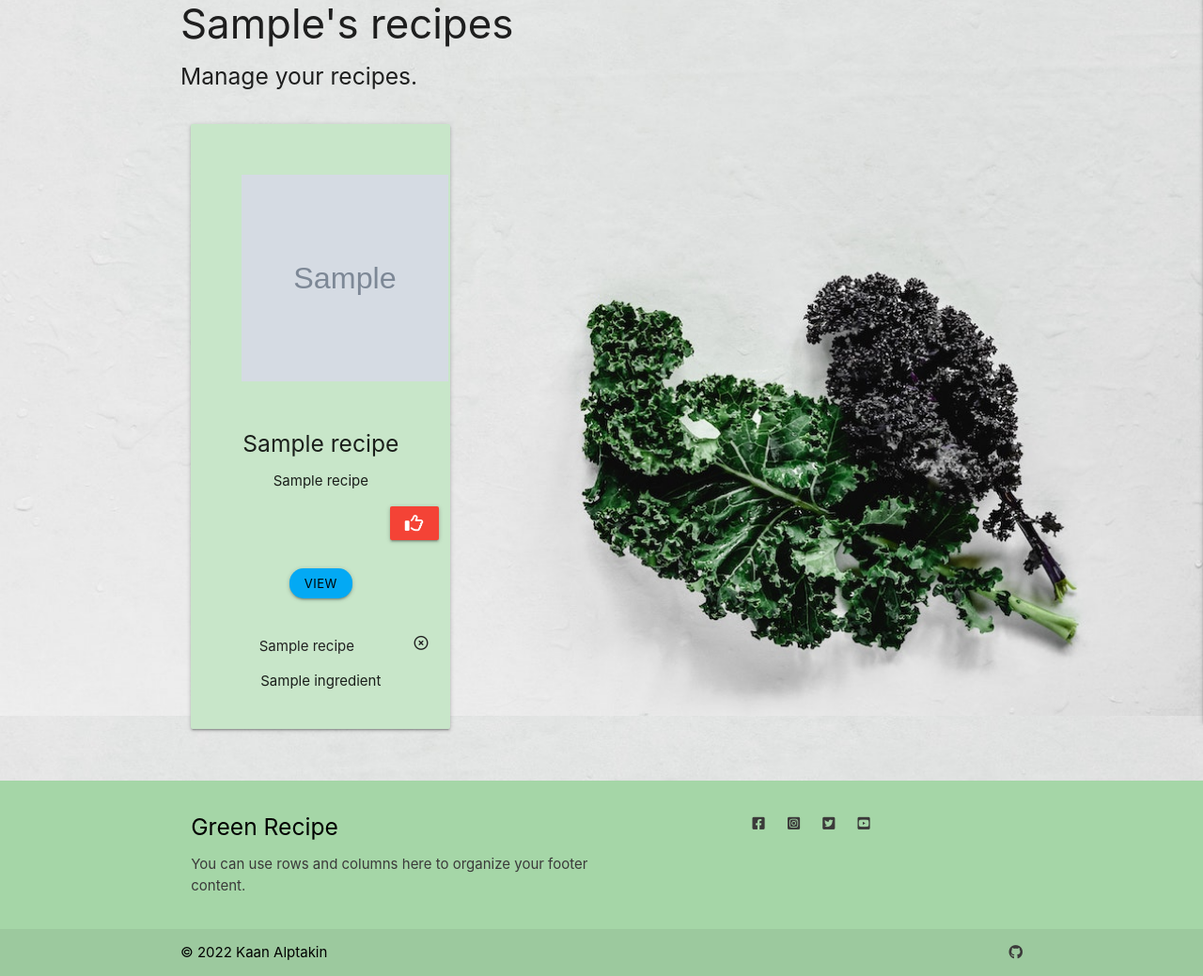
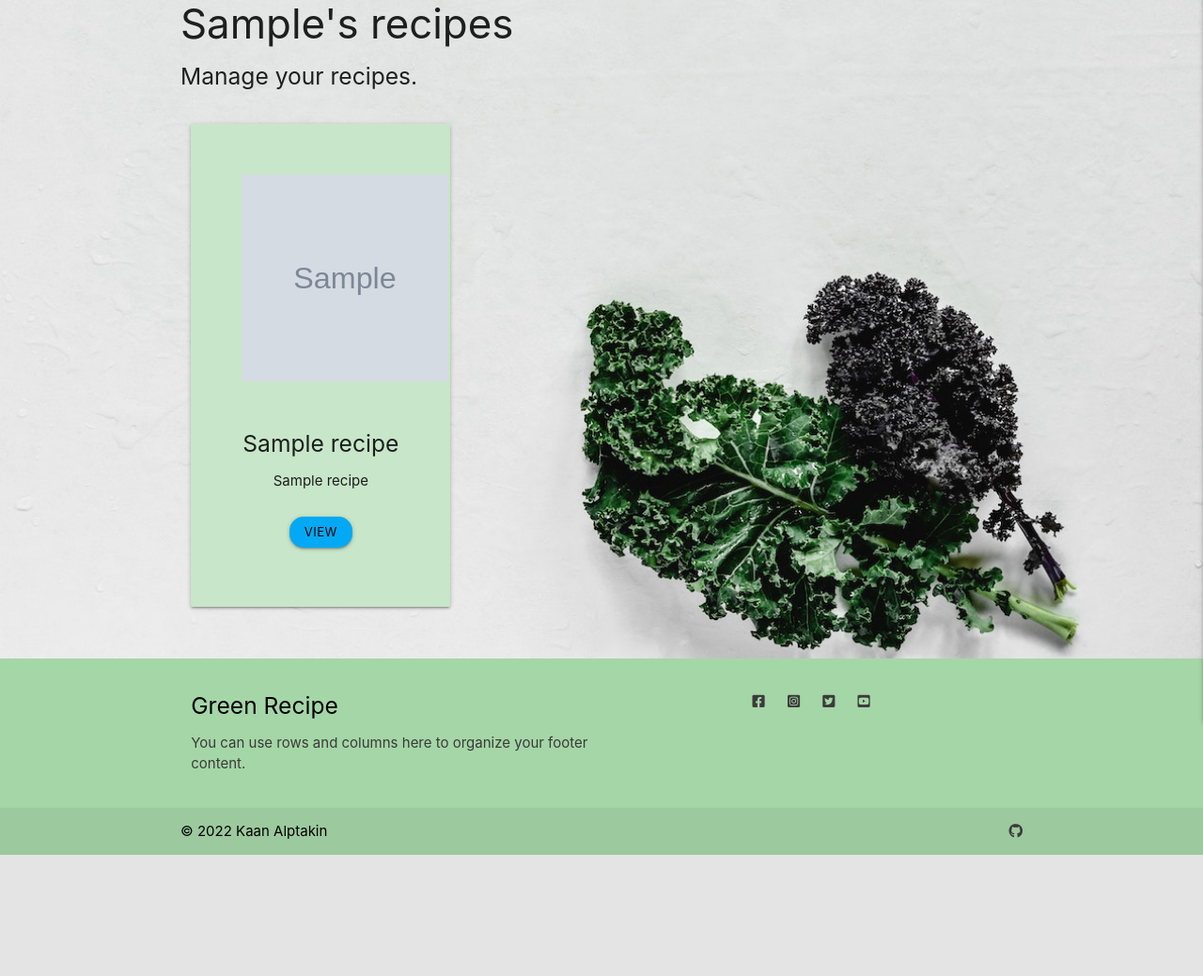
Before and after one commit to kaanalptkn/myrecepie.ka3, a Flask app: a page that uses templates/my_recipes.html in a window 1280 px wide. Shown: the part 91-1130 px from the top of the page at 94% size. After the commit the page ends 1001 px from the top, so only its background shows below. Run offline with Flask 2, Linux system fonts and the light colour scheme; the visitor is signed in with stand-in values (Sample User, id 1); grey boxes marked "Sample" are stand-in pictures; a database or web service that is not in the repository returns one stand-in record (values such as "Sample title"); some libraries are stand-ins or nearby versions.

```diff
--- a/templates/categories.html
+++ b/templates/categories.html
@@ -41,7 +41,7 @@
                  <a href="{{ url_for('recipe', recipe_id=recipe._id) }}" class="waves-effect waves-light black-text btn-small m-4 button">View</a>
                     {% if session.user|lower == recipe.created_by|lower %}
                     <a href="{{ url_for('edit_recipe', recipe_id=recipe._id) }}" class="btn-small green lighten-2 accent-4 button">Edit</a>
-                    <a href="{{ url_for('delete_recipe', recipe_id=recipe._id) }}" class="btn-small black-text red lighten-1 accent-4 button">Delete</a>
+                    <a href="{{ url_for('delete_recipe', recipe_id=recipe._id) }}" class="btn-small black-text red lighten-2 accent-4 button">Delete</a>
                 {% endif %}
             </div>
         </div>
--- a/templates/my_recipes.html
+++ b/templates/my_recipes.html
@@ -25,24 +25,10 @@
                     <div class="card-content">
                         <h5 class="">{{ recipe.recipe_name.capitalize() }}</h5>
                         <p class="card-title">{{ recipe.category_name }}</p>
-                        <div class="row">
-                            <a class="btn halfway-fab waves-effect waves-light red right"><i class="far fa-thumbs-up"></i></a>
-                        </div>
                         <!--User can click this button and see full of their ow recipes-->
                         <div class="row">
                             <h5><a href="{{ url_for('recipe', recipe_id=recipe._id) }}" class="btn-small light-blue black-text button">View</a></h5>
                         </div>
-                    </div>
-                    <div class="card-reveal">
-                        <span class="card-title grey-text text-darken-4">{{ recipe.recipe_name.capitalize() }}<i
-                                class="far fa-times-circle right"></i></span>
-                           <ul>
-                            {% for ingredient in recipe.ingredients %}
-                            <li>
-                                {{ ingredient }}
-                            </li>
-                        {% endfor %}
-                           </ul>
                     </div>
                     <!--User can edit or delete their own recipes-->
                     {% if session.user|lower == recipe.created_by|lower %}
```
Also changed, not shown: README.md, static/md_images/mockup.png (added), static/testing/Bug2-ingredinets-isnt-save-when-edit.png (added), static/testing/bug-1-allergen isn't appear.png (added), static/testing/performance-desktop.png (added), static/testing/performance-lighthouse.png (added), 6 other files.
